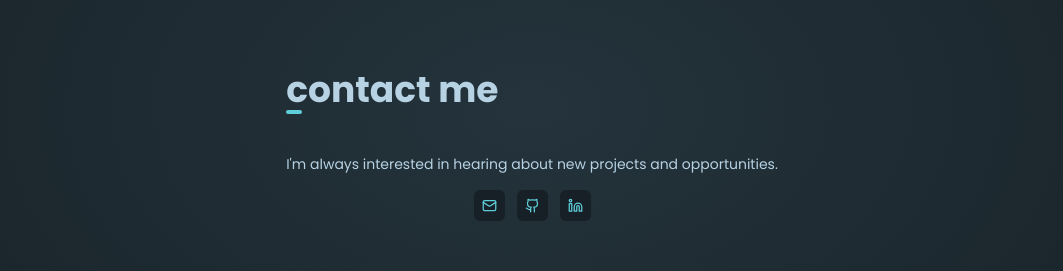
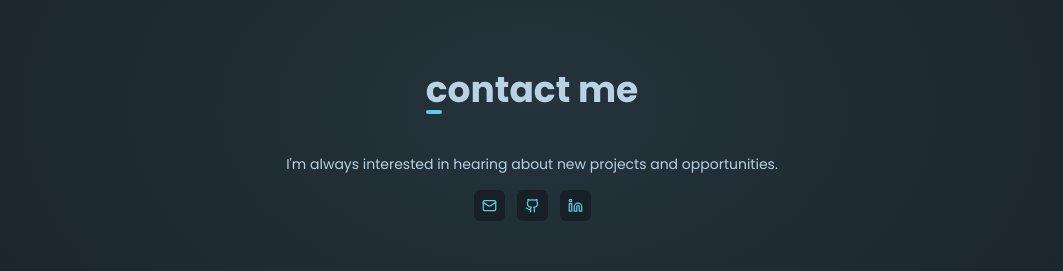
Before and after one commit to Avagel/My-Portfolio, a React app in the folder frontend/: page / in a window 1280 px wide. Shown: the part 3493-3764 px from the top of the page, without its empty margins (108-1171 px from the left). Built offline with nearby package versions, Linux system fonts and the light colour scheme; the HTML template or start-up script is replaced by a standard one.

Commit message:
updated projects

```diff
--- a/frontend/src/pages/Home.jsx
+++ b/frontend/src/pages/Home.jsx
@@ -9,6 +9,8 @@ import "aos/dist/aos.css";
 import SkillCard from "../components/SkillCard";
 import bike from "../assets/bike.png";
 import pcdynamic from "../assets/pcDynamic.png";
+import habit from "../assets/habit.png";
+import ichat from "../assets/ichart.png";
 import logo from "../assets/Avagel SVG.svg";
 import gameReview from "../assets/gameReview.png";
 import CarouselItem from "../components/CarouselItem";
@@ -43,6 +45,7 @@ const Home = () => {
     },
     {
       title: "Habit Tracker",
+      img: habit,
       description:
         "A full-stack habit tracking app to build consistency and monitor daily progress.",
       gitlink: "https://github.com/Avagel/Habit-Tracker",
@@ -50,12 +53,22 @@ const Home = () => {
       tags: ["Next.js", "Playwright", "Vitest"],
     },
     {
+      img: pcdynamic,
       title: "Invoice App",
       description:
         "A clean invoice management app to create, edit and track payment statuses.",
       gitlink: "https://github.com/Avagel/Invoice-App",
       livelink: "https://invoice-app-two-lac.vercel.app",
       tags: ["React"],
+    },
+    {
+      img: pcdynamic,
+      title: "I-charts",
+      description:
+        "A Realtime crypto charts viewing website built with Vue js and Binance API.",
+      gitlink: "https://github.com/Avagel/I-Charts.git",
+      livelink: "i-charts.vercel.app",
+      tags: ["Vue | Binance API"],
     },
   ];
 
@@ -134,7 +147,7 @@ const Home = () => {
       {/* Hero */}
       <div
         id="home"
-        className=" h-screen flex flex-col items-center justify-center lg:w-[1000px] "
+        className="  h-screen flex flex-col items-center justify-center lg:w-[1000px] "
       >
         <div className="flex flex-col text-center items-center py-10 px-5">
           <DotMatrixLogo dotColor="#5fcdd9" svgUrl={logo} />
@@ -222,10 +235,8 @@ const Home = () => {
 
         {/* Desktop carousel */}
         <div className="hidden md:block lg:block w-full mt-10 h-130 rounded-3xl relative overflow-hidden">
-          <Carousel
-            className="[scrollbar-width:none] [&::-webkit-scrollbar]:hidden"
-            onSlideChange={(index) => console.log("onSlideChange()", index)}
-          >
+          <Carousel className="[scrollbar-width:none] [&::-webkit-scrollbar]:hidden">
+            <img src="" alt="" />
             {projects.map((project, index) => (
               <CarouselItem key={index} data={project} />
             ))}
@@ -248,7 +259,11 @@ const Home = () => {
       </div>
 
       {/* Contact */}
-      <div id="contact" data-aos="fade-up">
+      <div
+        id="contact"
+        className="flex flex-col items-center"
+        data-aos="fade-up"
+      >
         {/* Fixed: removed lg:hidden so heading is visible on all screen sizes */}
         <div className="flex flex-col items-center lg:items-start">
           <p className="font-bold text-xl lg:text-4xl">contact me</p>
```
Also changed, not shown: frontend/src/assets/habit.png (added), frontend/src/assets/ichart.png (added).
